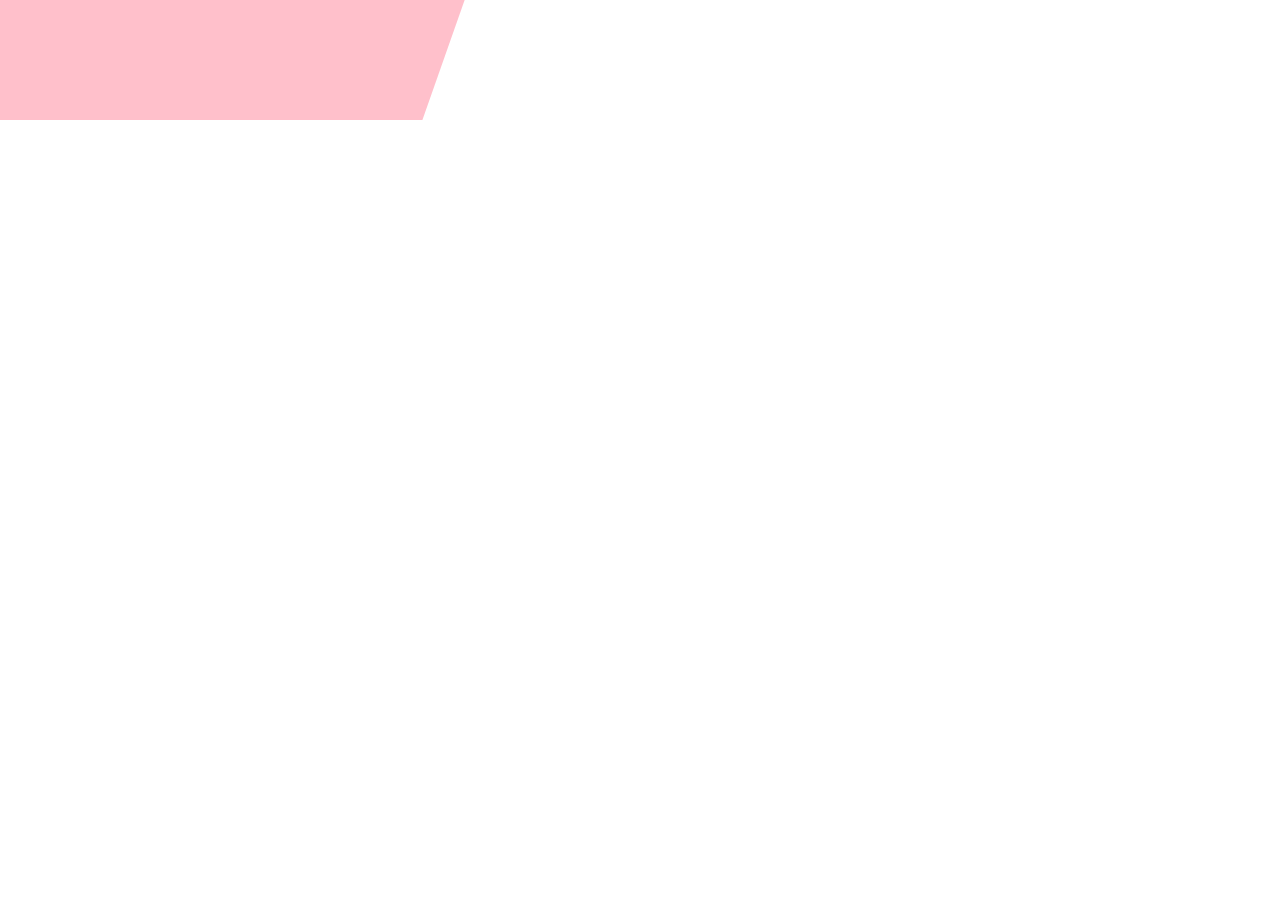
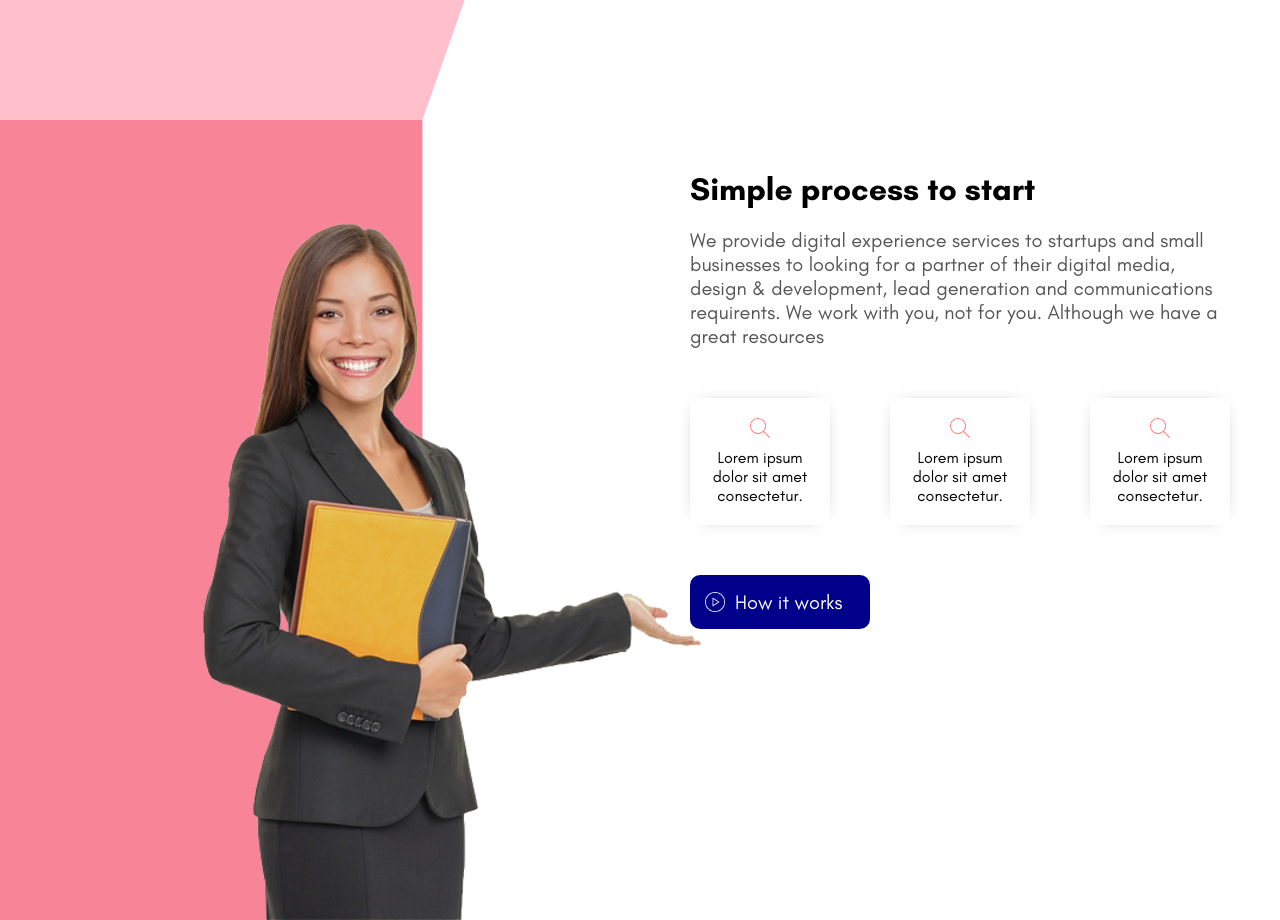
Before and after one commit to yogimeizalputra/Ditata, a React (Create React App) app: page / in a window 1280 px wide. Shown: the part 1480-2400 px from the top of the page. Before the commit the page ends 1600 px from the top, so only its background shows below. Built offline with nearby package versions, Linux system fonts and the light colour scheme.

Commit message:
Service Page

```diff
--- a/src/App.jsx
+++ b/src/App.jsx
@@ -3,6 +3,7 @@ import styled, { css } from 'styled-components';
 import Feature from './components/Feature';
 import Intro from './components/Intro';
 import Navbar from './components/Navbar';
+import Service from './components/Service';
 
 const Container = styled.div`
   height: 100vh;
@@ -27,6 +28,11 @@ const FeatureShape = styled.div`
   clip-path: polygon(0 0, 55% 0%, 33% 100%, 0 100%);
   background-color: pink;
 `
+const ServiceShape = styled.div`
+  ${Shape}
+  clip-path: polygon(0 0, 33% 0%, 33% 100%, 0 100%);
+  background-color: #f88497;
+`
 
 function App() {
   return (
@@ -40,6 +46,10 @@ function App() {
         <Feature />
         <FeatureShape />
       </Container>
+      <Container>
+        <Service />
+        <ServiceShape />
+      </Container>
     </>
   );
 }
--- /dev/null
+++ b/src/components/MiniCard.jsx
@@ -0,0 +1,30 @@
+import React from "react";
+import styled from "styled-components";
+import Search from "../img/search.png";
+
+const Container = styled.div`
+  width: 100px;
+  padding: 20px;
+  display: flex;
+  flex-direction: column;
+  align-items: center;
+  -webkit-box-shadow: 0px 0px 17px -11px rgba(0, 0, 0, 0.58);
+  box-shadow: 0px 0px 17px -11px rgba(0, 0, 0, 0.58);
+`
+const Image = styled.img`
+  width: 20px;
+`
+const Text = styled.span`
+  margin-top: 10px;
+  text-align:center;
+`
+const MiniCard = () => {
+  return (
+    <Container>
+      <Image src={Search} />
+      <Text>Lorem ipsum dolor sit amet consectetur.</Text>
+    </Container>
+  );
+};
+
+export default MiniCard;
--- /dev/null
+++ b/src/components/Service.jsx
@@ -0,0 +1,84 @@
+import React from 'react'
+import styled from 'styled-components'
+import How from  '../img/how.png'
+import MiniCard from './MiniCard'
+import Play from "../img/play.png";
+
+const Container = styled.div`
+    display: flex;
+    height: 100%;
+`
+const Left = styled.div`
+    width: 50%;
+`
+const Image = styled.img`
+    height: 100%;
+    margin-left: 100px;
+`
+const Right = styled.div`
+    width: 50%;
+`
+const Wrapper = styled.div`
+    padding: 50px;
+    display: flex;
+    flex-direction: column;
+`
+const Title = styled.h1`
+
+`
+const Desc = styled.p`
+    font-size: 20px;
+    margin-top: 20px;
+    color: #555;
+`
+const CardContainer = styled.div`
+    display: flex;
+    justify-content: space-between;
+    margin-top: 50px;
+`
+const Button = styled.button`
+    width: 180px;
+    border: none;
+    border-radius: 10px;
+    background-color: darkblue;
+    color: white;
+    font-size: 20px;
+    padding: 15px;
+    margin-top: 50px;
+    cursor: pointer;
+    display: flex;
+    align-items: center;
+`
+const Icon = styled.img`
+    width: 20px;
+    margin-right: 10px;
+`
+
+const Service = () => {
+    return (
+        <Container>
+            <Left>
+                <Image src={How} />
+            </Left>
+            <Right>
+                <Wrapper>
+                    <Title>Simple process to start</Title>
+                    <Desc>
+                        We provide digital experience services to startups and small
+                        businesses to looking for a partner of their digital media, design &
+                        development, lead generation and communications requirents. We work
+                        with you, not for you. Although we have a great resources
+                    </Desc>
+                    <CardContainer>
+                        <MiniCard />
+                        <MiniCard />
+                        <MiniCard />
+                    </CardContainer>
+                    <Button><Icon src={Play} />How it works</Button>
+                </Wrapper>
+            </Right>
+        </Container>
+    )
+}
+
+export default Service
```
Also changed, not shown: src/img/how.png.
